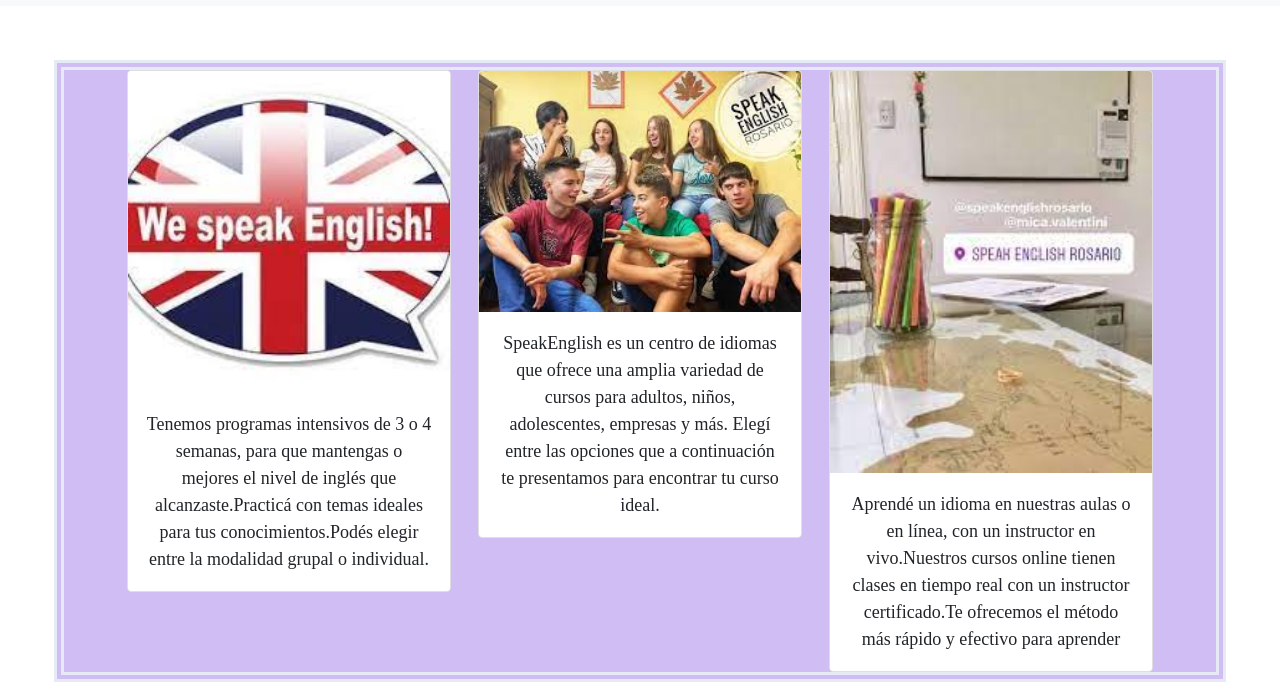
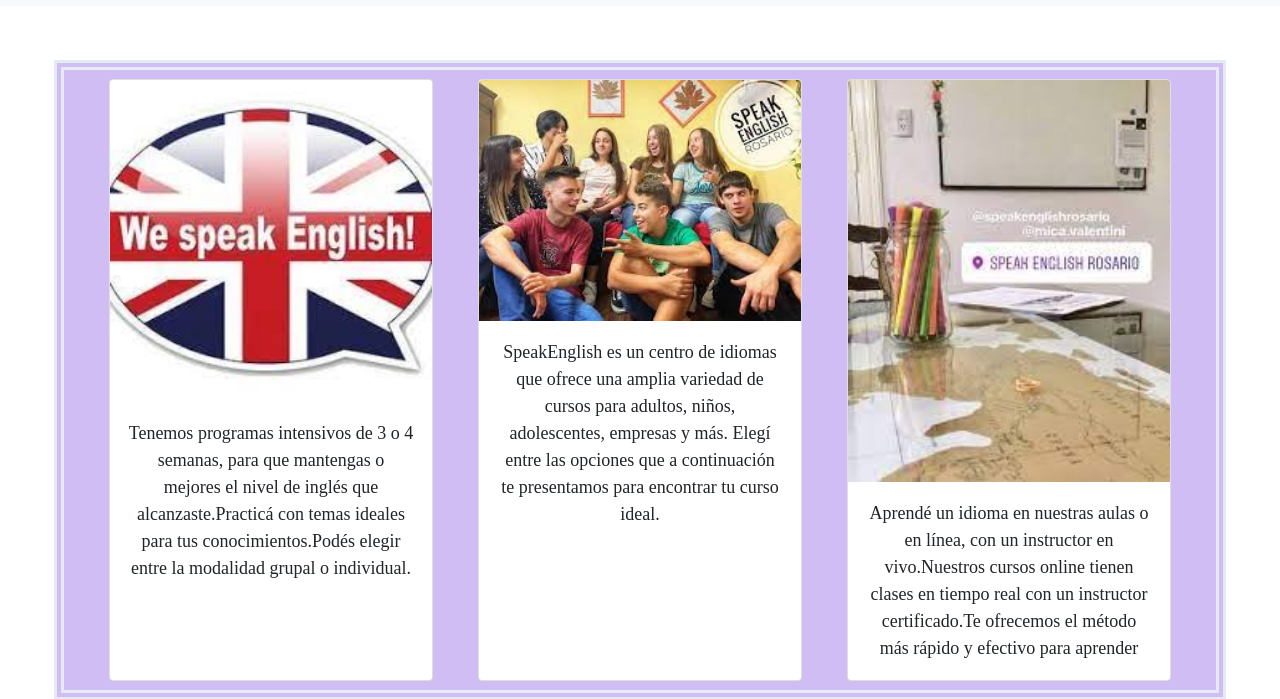
Before and after one commit to EstefaniaFerraro/speak, a plain HTML site: page pages/galeria.html in a window 1280 px wide. Shown: the part 112-811 px from the top of the page. Drawn offline with nearby package versions, Linux system fonts and the light colour scheme.

Commit message:
cambio de formato en galeria

```diff
--- a/pages/galeria.html
+++ b/pages/galeria.html
@@ -52,10 +52,11 @@
             </div>
         </nav>
     </header>
-    <!-- Imágenes -->
+
+    <!-- Imágenes con cards-->
     <main class="imagenes m-5">
         <div class="row">
-            <div class="col">
+            <div class="col m-2 d-flex justify-content-center">
                 <div class="card" style="width: 18rem;">
                     <img src="../multimedia/speak1.jpg" class="card-img-top" alt="wespeakenglish">
                     <div class="card-body">
@@ -64,7 +65,7 @@
                 </div>
             </div>
 
-            <div class="col">
+            <div class="col m-2 d-flex justify-content-center">
                 <div class="card" style="width: 18rem;">
                     <img src="../multimedia/speak2.jpg" class="card-img-top" alt="alumnos">
                     <div class="card-body">
@@ -75,7 +76,7 @@
                 </div>
             </div>
 
-            <div class="col">
+            <div class="col m-2 d-flex justify-content-center">
                 <div class="card" style="width: 18rem;">
                     <img src="../multimedia/speak3.jpg" class="card-img-top" alt="auladelinstituto">
                     <div class="card-body">
@@ -84,11 +85,6 @@
                 </div>
             </div>
         </div>
-
-
-
-
-
     </main>
     <!-- Pie de pagina -->
     <footer class="footer">
@@ -109,25 +105,5 @@
         integrity="sha384-ka7Sk0Gln4gmtz2MlQnikT1wXgYsOg+OMhuP+IlRH9sENBO0LRn5q+8nbTov4+1p"
         crossorigin="anonymous"></script>
 </body>
-<!-- <div class="card" style="width: 18rem;">
-            <img src="../multimedia/speak1.jpg" class="card-img-top" alt="wespeakenglish">
-            <div class="card-body">
-                <p class="card-text">Tenemos programas intensivos de 3 o 4 semanas, para que mantengas o mejores el nivel de inglés que alcanzaste. Practicá con temas ideales para tus conocimientos. Podés elegir entre la modalidad grupal o individual.</p>
-            </div>
-        </div>
-        <div class="card" style="width: 18rem;">
-            <img src="../multimedia/speak2.jpg" class="card-img-top" alt="alumnos">
-            <div class="card-body">
-                <p class="card-text">Some quick example text to build on the card title and make up the bulk of the
-                    card's content.</p>
-            </div>
-        </div>
-        <div class="card" style="width: 18rem;">
-            <img src="../multimedia/speak3.jpg" class="card-img-top" alt="auladelinstituto">
-            <div class="card-body">
-                <p class="card-text">Some quick example text to build on the card title and make up the bulk of the
-                    card's content.</p>
-            </div>
-        </div> -->
 
 </html>
```
Also changed, not shown: css/style.css (line endings or trailing spaces).
